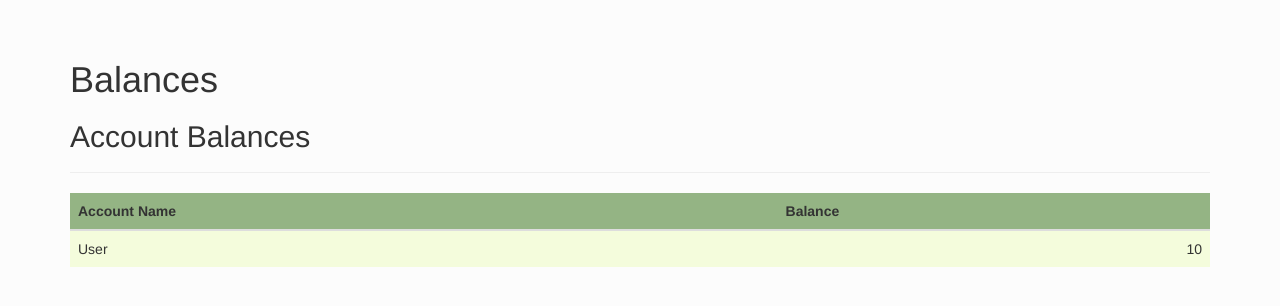
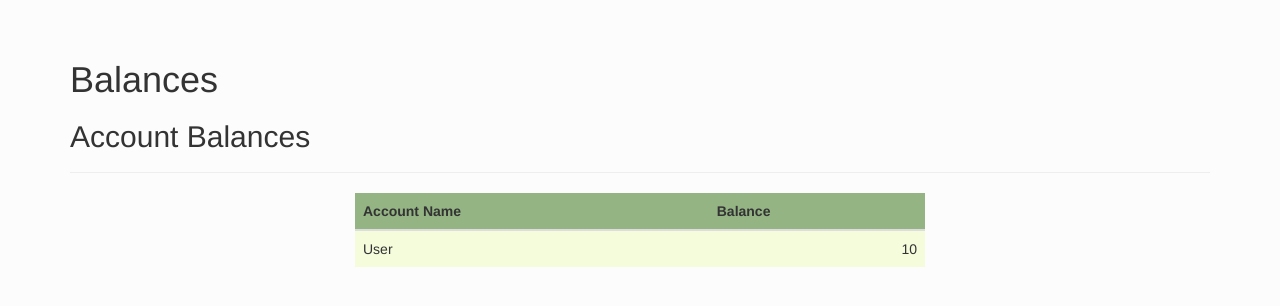
Before and after one commit to bxbrenden/gnucash-helper, a Python web app: template templates/balances.html in a window 1280 px wide. Shown: the part 52-358 px from the top of the page. Run offline with Jinja, Linux system fonts and the light colour scheme; the template is opened without the code that fills it: most values are stand-ins (such as "Sample title", 1, 10 or a date in 2020); some libraries are stand-ins or nearby versions.

Commit message:
set max width to 50% and center-align table

```diff
--- a/static/balances.css
+++ b/static/balances.css
@@ -1,9 +1,10 @@
+.table {
+  margin: auto;
+  max-width: 50%;
+}
+
 td.gcbal {
   text-align: right;
-}
-
-td.gcname {
-  max-width: 25%;
 }
 
 body, html {
```
